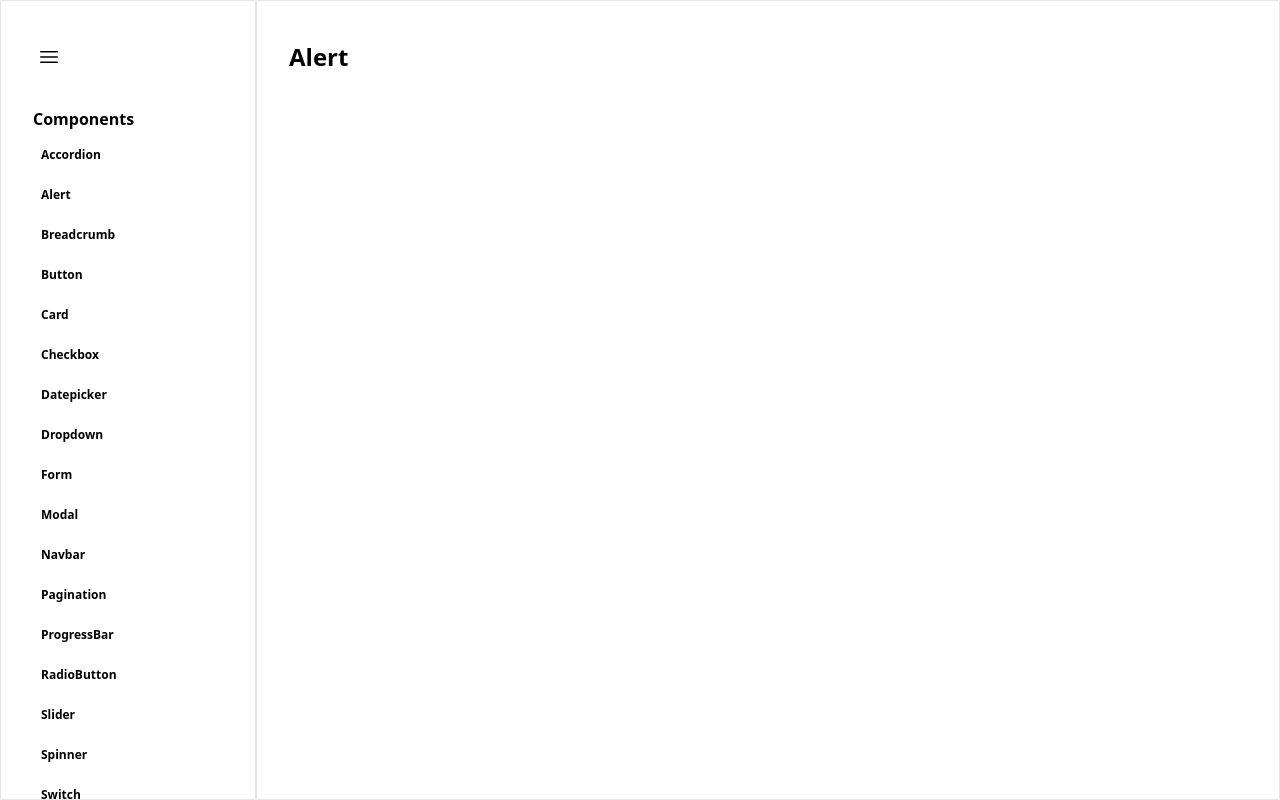
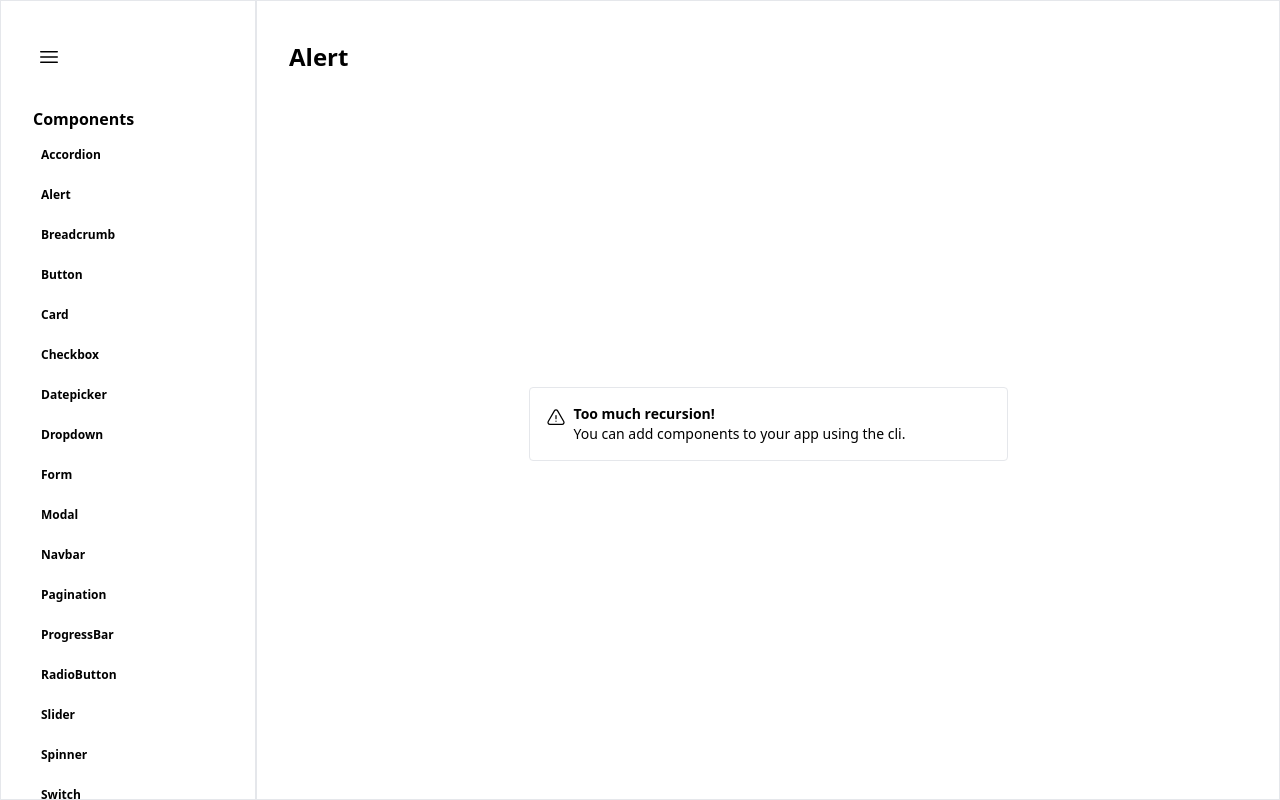
Before and after one commit to socratat-b/DailyComponents, a SvelteKit app: page /alert in a window 1280 px wide. Built offline with nearby package versions, Linux system fonts and the light colour scheme.

Commit message:
feat: added alert component

```diff
--- a/src/lib/components/AccordionComponents/AccordionButton.svelte
+++ b/src/lib/components/AccordionComponents/AccordionButton.svelte
@@ -1,3 +1,3 @@
-<button on:click|stopPropagation class="group-hover:underline">
+<button on:click|stopPropagation class="font-sans group-hover:underline">
 	<slot />
 </button>
--- a/src/lib/components/AccordionComponents/AccordionItem.svelte
+++ b/src/lib/components/AccordionComponents/AccordionItem.svelte
@@ -1,3 +1,5 @@
+<!-- svelte-ignore a11y-click-events-have-key-events -->
+<!-- svelte-ignore a11y-no-static-element-interactions -->
 <div on:click class="py-4 border-b">
 	<slot />
 </div>
--- /dev/null
+++ b/src/lib/components/AlertComponents/AlertContainer.svelte
@@ -0,0 +1,26 @@
+<script>
+	import Content from './AlertContent.svelte';
+	import Header from './AlertHeader.svelte';
+</script>
+
+<div class="flex w-1/2 gap-2 p-4 border rounded items-">
+	<span class="pt-1 shrink-0">
+		<svg
+			xmlns="http://www.w3.org/2000/svg"
+			fill="none"
+			viewBox="0 0 24 24"
+			stroke-width="1.5"
+			stroke="currentColor"
+			class=" size-5"
+		>
+			<path
+				stroke-linecap="round"
+				stroke-linejoin="round"
+				d="M12 9v3.75m-9.303 3.376c-.866 1.5.217 3.374 1.948 3.374h14.71c1.73 0 2.813-1.874 1.948-3.374L13.949 3.378c-.866-1.5-3.032-1.5-3.898 0L2.697 16.126ZM12 15.75h.007v.008H12v-.008Z"
+			/>
+		</svg>
+	</span>
+	<div class="flex-1">
+		<slot {Header} {Content} />
+	</div>
+</div>
--- /dev/null
+++ b/src/lib/components/AlertComponents/AlertContent.svelte
@@ -0,0 +1,3 @@
+<p class="font-sans text-sm">
+	<slot />
+</p>
--- /dev/null
+++ b/src/lib/components/AlertComponents/AlertHeader.svelte
@@ -0,0 +1,3 @@
+<h2 class="text-sm antialiased font-semibold">
+	<slot />
+</h2>
--- a/src/routes/alert/+page.svelte
+++ b/src/routes/alert/+page.svelte
@@ -0,0 +1,8 @@
+<script>
+	import AlertContainer from '$lib/components/AlertComponents/AlertContainer.svelte';
+</script>
+
+<AlertContainer let:Header let:Content>
+	<Header>Too much recursion!</Header>
+	<Content>You can add components to your app using the cli.</Content>
+</AlertContainer>
```
